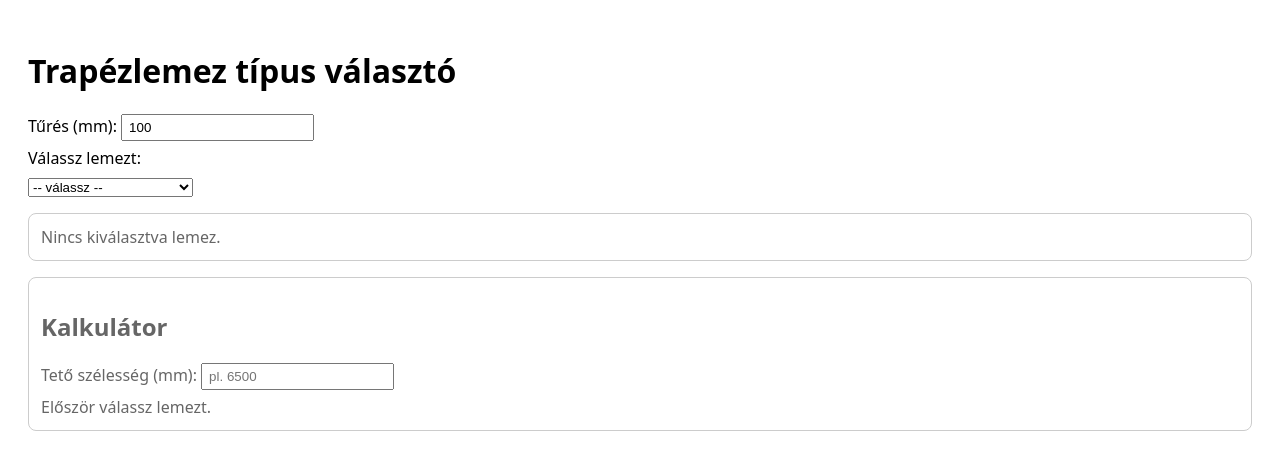
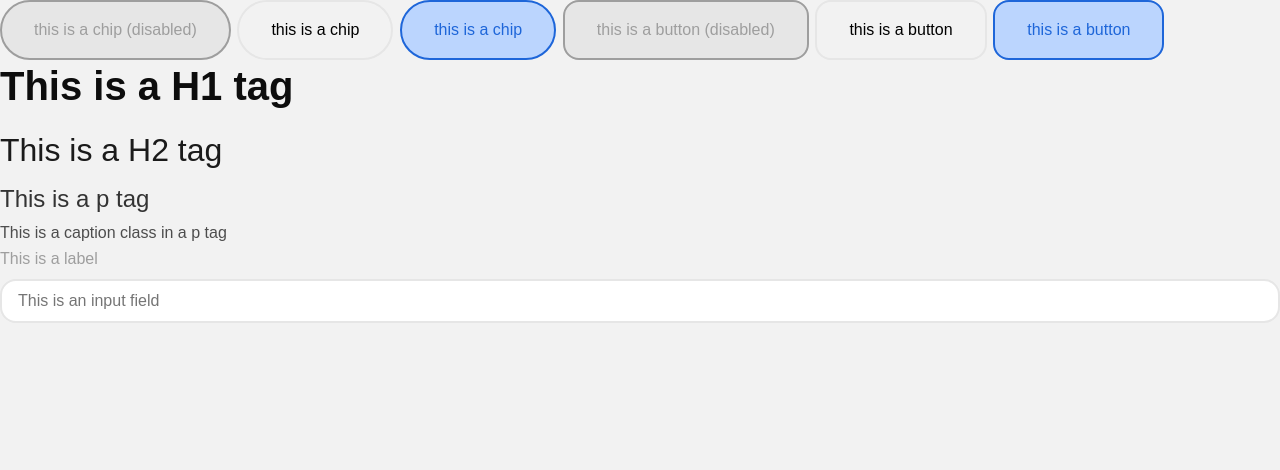
Before and after one commit to bordast/roof_calculator, a plain HTML site: page index.html in a window 1280 px wide. Drawn offline with Linux system fonts and the light colour scheme.

Commit message:
Refactor HTML structure and update CSS styles for improved design

```diff
--- a/index.html
+++ b/index.html
@@ -1,43 +1,30 @@
-<!doctype html>
-<html lang="hu">
+<!DOCTYPE html>
+<html lang="en">
 <head>
   <meta charset="UTF-8">
-  <title>Trapézlemez kalkulátor</title>
-  <style>
-    body { font-family: system-ui, sans-serif; padding: 20px; }
-    #details, #calc { margin-top: 16px; border: 1px solid #ccc; border-radius: 8px; padding: 12px; }
-    .muted { color: #666; }
-    label { display: block; margin: 6px 0; }
-    input { padding: 4px 6px; }
-  </style>
+  <meta name="viewport" content="width=device-width, initial-scale=1.0">
+  <link rel="stylesheet" href="styles.css">
+  <title>Document</title>
 </head>
 <body>
-  <h1>Trapézlemez típus választó</h1>
+  <div class="elements">
+    <button disabled class="chip">this is a chip (disabled)</button>
+    <button class="chip">this is a chip</button>
+    <button class="chip active">this is a chip</button>
+    <button disabled class="button">this is a button (disabled)</button>
+    <button class="button">this is a button</button>
+    <button class="button active">this is a button</button>
+    <title>This is a title</title>
+    <h1>This is a H1 tag</h1>
+    <h2>This is a H2 tag</h2>
+    <p>This is a p tag</p>
+    <p class="caption">This is a caption class in a p tag</p>
+    <div class="inputField">
+      <label class="label" for="1">This is a label </label>
+      <input id="1" type="text" placeholder="This is an input field">
+    </div>
 
-  <label>
-  Tűrés (mm):
-  <input id="tolerance" type="number" step="1" min="0" value="100" />
-  </label>
-
-  <label for="plateSelect">Válassz lemezt:</label>
-  <select id="plateSelect">
-    <option value="" disabled selected>-- válassz --</option>
-  </select>
-
-  <div id="details" class="muted">
-    Nincs kiválasztva lemez.
   </div>
-
-  <!-- Mini calculator -->
-  <div id="calc" class="muted">
-    <h2>Kalkulátor</h2>
-    <label>
-      Tető szélesség (mm):
-      <input id="roofWidth" type="number" step="1" placeholder="pl. 6500" />
-    </label>
-    <div id="calcResult">Először válassz lemezt.</div>
-  </div>
-
   <script src="script.js"></script>
 </body>
 </html>
--- a/styles.css
+++ b/styles.css
@@ -1,11 +1,146 @@
-body { font-family: system-ui, sans-serif; padding: 20px; }
-.toolbar { display: flex; gap: 10px; margin-bottom: 14px; align-items: center; }
-.import-label { display: inline-flex; align-items: center; }
-.import-label span { display: inline-block; padding: 6px 10px; border: 1px solid #ccc; border-radius: 6px; cursor: pointer; }
+:root {
 
-form { margin-bottom: 16px; display: flex; gap: 8px; flex-wrap: wrap; }
-#plateList { list-style: none; padding: 0; }
-#plateList li { margin: 6px 0; padding: 6px 10px; border: 1px solid #ccc; border-radius: 6px;
-  display: flex; justify-content: space-between; align-items: center; gap: 10px; }
-#plateList .meta { color: #666; font-size: 12px; }
-#plateList .row { display: flex; gap: 8px; align-items: center; }
+  --title: 700 48px/1.2 'Work Sans', sans-serif;
+  --heading1: 600 40px/1.3 'Work Sans', sans-serif;
+  --heading2: 500 32px/1.4 'Work Sans', sans-serif;
+  --body: 400 24px/1.5 'Work Sans', sans-serif;
+  --caption: 400 16px/1.5 'Work Sans', sans-serif;
+
+  --gray-700: #0D0D0D;
+  --gray-600: #1A1A1A;
+  --gray-500: #333333;
+  --gray-400: #4D4D4D;
+  --gray-300: #9E9E9E;
+  --gray-200: #E6E6E6;
+  --gray-100: #F2F2F2;
+
+  --primary-900: #05214E;
+  --primary-700: #063B92;
+  --primary-500: #1E66D9;
+  --primary-300: #6196ED;
+  --primary-100: #BBD5FE;
+
+  --danger-900: #2C0202;
+  --danger-700: #6D0505;
+  --danger-500: #CF2525;
+  --danger-300: #E85050;
+  --danger-100: #F6BFBF;
+
+  --warning-900: #413E01;
+  --warning-700: #938C02;
+  --warning-500: #D4CB24;
+  --warning-300: #EDE669;
+  --warning-100: #FFFBB3;
+
+  --success-900: #044D14;
+  --success-700: #05701C;
+  --success-500: #24BB45;
+  --success-300: #7FF599;
+  --success-100: #BEFBCB;
+
+  --xs: 2px;
+  --s: 4px;
+  --m: 8px;
+  --l: 16px;
+  --xl: 32px;
+  --xxl: 64px;
+
+}
+
+* {
+  margin: 0;
+  padding: 0;
+  box-sizing: border-box;
+}
+
+body {
+  font: var(--body);
+  background-color: var(--gray-100);
+  -webkit-font-smoothing: antialiased;
+  -moz-osx-font-smoothing: grayscale;
+}
+
+button {
+  font: var(--caption);
+  padding: var(--l) var(--xl);
+  border: 2px solid var(--gray-200);
+  background: none;
+  cursor: pointer;
+  transition: all 0.2s ease;
+}
+
+button.active {
+  background-color: var(--primary-100);
+  border: 2px solid var(--primary-500);
+  color: var(--primary-500);
+}
+
+button.chip { border-radius: var(--xl); }
+button.button { border-radius: var(--l); }
+
+button:hover { background-color: var(--gray-200); }
+button:active { transform: translateY(3px); }
+
+button:disabled {
+  background-color: var(--gray-200);
+  border: 2px solid var(--gray-300);
+  color: var(--gray-300);
+  cursor: not-allowed;
+}
+
+title {
+  font: var(--title);
+  color: var(--gray-700);
+  margin-bottom: var(--xxl);
+}
+
+h1 {
+  font: var(--heading1);
+  color: var(--gray-700);
+  margin-bottom: var(--l);
+}
+
+h2 {
+  font: var(--heading2);
+  color: var(--gray-600);
+  margin-bottom: var(--m);
+}
+
+p {
+  font: var(--body);
+  color: var(--gray-500);
+  margin-bottom: var(--s);
+}
+
+.caption {
+  font: var(--caption);
+  color: var(--gray-400);
+  margin-bottom: var(--xs);
+}
+
+.label {
+  font: var(--caption);
+  color: var(--gray-300);
+  margin-bottom: var(--s);
+}
+
+input {
+  font: var(--caption);
+  padding: var(--m) var(--l);
+  border: 2px solid var(--gray-200);
+  border-radius: var(--l);
+  outline: none;
+  color: var(--gray-300);
+  transition: all 0.2s ease;
+}
+
+input:focus {
+  border: 2px solid var(--primary-500);
+}
+
+.inputField {
+  display: flex;
+  flex-direction: column;
+  gap: var(--s);
+  margin-bottom: var(--m);
+}
```
